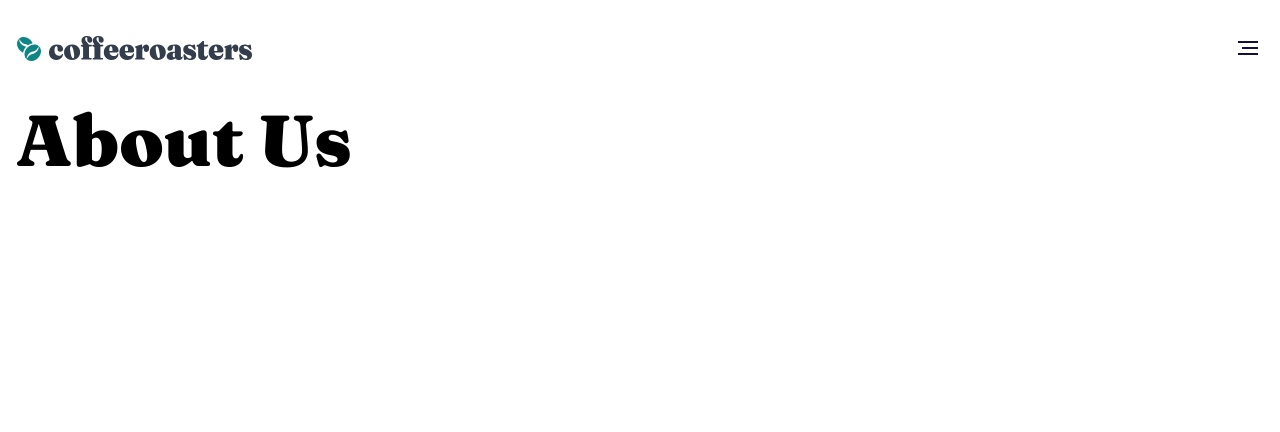
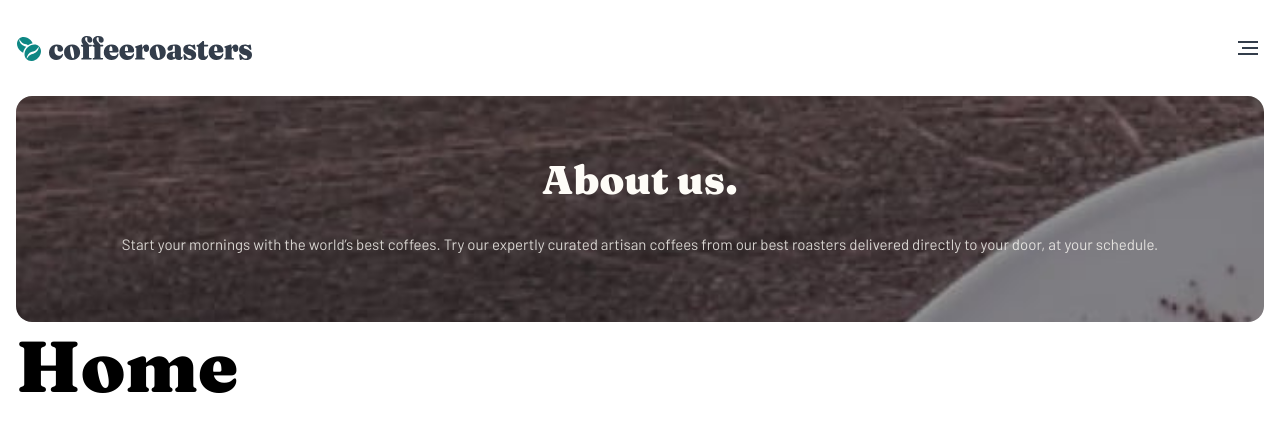
Before and after one commit to DrKlonk/fem-coffee, a Vue app: page /about in a window 1280 px wide. Shown: the top 432 px of the page. Built offline with nearby package versions, Linux system fonts and the light colour scheme.

Commit message:
Flexible background hero image

```diff
--- a/src/components/menu/MenuButton.vue
+++ b/src/components/menu/MenuButton.vue
@@ -29,7 +29,7 @@ export default {
 }
 </script>
 
-<style scoped>
+<style lang="scss" scoped>
 .burger-button {
   position: relative;
   background-color: transparent;
@@ -40,7 +40,7 @@ export default {
   cursor: pointer;
 }
 .burger-bar {
-  background-color: #130f40;
+  background-color: $color-dark-grey-blue;
   position: absolute;
   top: 50%;
   right: 6px;
@@ -80,7 +80,7 @@ export default {
 }
 
 #burger.active .burger-bar {
-  background-color: #ccc;
+  background-color: $color-dark-grey-blue;
 }
 
 #burger.active .burger-bar--1 {
--- a/src/components/menu/Sidebar.vue
+++ b/src/components/menu/Sidebar.vue
@@ -3,17 +3,26 @@
     <transition name="slide">
       <div v-if="isPanelOpen" class="sidebar-panel">
         <ul class="sidebar-panel-nav">
-          <li class="sidebar-panel-nav__item">
+          <li
+            class="sidebar-panel-nav__item"
+            @click.prevent="closeSidebarPanel"
+          >
             <router-link class="router-link" :to="{ name: 'Home' }"
               >Home</router-link
             >
           </li>
-          <li class="sidebar-panel-nav__item">
+          <li
+            class="sidebar-panel-nav__item"
+            @click.prevent="closeSidebarPanel"
+          >
             <router-link class="router-link" :to="{ name: 'About' }"
               >About us</router-link
             >
           </li>
-          <li class="sidebar-panel-nav__item">
+          <li
+            class="sidebar-panel-nav__item"
+            @click.prevent="closeSidebarPanel"
+          >
             <router-link class="router-link" :to="{ name: 'CreatePlan' }"
               >Create your plan</router-link
             >
--- a/src/components/ui/HeroImage.vue
+++ b/src/components/ui/HeroImage.vue
@@ -1,5 +1,5 @@
 <template>
-  <div class="hero-image">
+  <div class="hero-image" :class="imgClass">
     <h1 class="hero-image__heading"><slot name="heading"></slot></h1>
     <p class="hero-image__paragraph"><slot name="text"></slot></p>
   </div>
@@ -7,25 +7,23 @@
 <script>
 export default {
   props: {
-    img: String,
+    imgClass: String,
   },
-  methods: {
-    backgroundImage() {
-      //   return {
-      //     "background-image": "",
-      //   };
-      return {
-        "background-image": "url(" + require(`@/assets/${this.img}`) + ")",
-      };
-    },
-  },
-};
+}
 </script>
 <style lang="scss" scoped>
+.home {
+  background-image: url("~@/assets/home/mobile/image-hero-coffeepress.jpg");
+}
+.about {
+  background-image: url("~@/assets/about/mobile/image-hero-whitecup.jpg");
+}
+.create-plan {
+  background-image: url("~@/assets/plan/mobile/image-hero-blackcup.jpg");
+}
 .hero-image {
   border-radius: 1rem;
   padding: 4rem 1.5rem;
-  background-image: url("~@/assets/home/mobile/image-hero-coffeepress.jpg");
   background-size: cover;
   color: $color-light-cream;
   text-align: center;
--- a/src/pages/AboutUs.vue
+++ b/src/pages/AboutUs.vue
@@ -1,11 +1,23 @@
 <template>
-  <h1>About Us</h1>
+  <HeroImage img-class="about">
+    <template v-slot:heading>About us.</template>
+    <template v-slot:text
+      >Start your mornings with the world’s best coffees. Try our expertly
+      curated artisan coffees from our best roasters delivered directly to your
+      door, at your schedule.</template
+    >
+  </HeroImage>
+  <h1>Home</h1>
 </template>
 
 <script>
+import HeroImage from "@/components/ui/HeroImage.vue"
 export default {
   name: "About us",
-};
+  components: {
+    HeroImage,
+  },
+}
 </script>
 
 <style lang="scss"></style>
--- a/src/pages/CreatePlan.vue
+++ b/src/pages/CreatePlan.vue
@@ -1,9 +1,18 @@
 <template>
-  <h1>Create Your Plan</h1>
+  <HeroImage img-class="create-plan">
+    <template v-slot:heading>create plan.</template>
+    <template v-slot:text
+      >Start your mornings with the world’s best coffees. Try our expertly
+      curated artisan coffees from our best roasters delivered directly to your
+      door, at your schedule.</template
+    >
+  </HeroImage>
 </template>
 
 <script>
+import HeroImage from "@/components/ui/HeroImage.vue"
 export default {
+  components: { HeroImage },
   name: "CreatePlan",
-};
+}
 </script>
--- a/src/pages/Home.vue
+++ b/src/pages/Home.vue
@@ -1,5 +1,5 @@
 <template>
-  <HeroImage img="home/desktop/image-piccollo.png">
+  <HeroImage img-class="home">
     <template v-slot:heading>Great coffee made simple.</template>
     <template v-slot:text
       >Start your mornings with the world’s best coffees. Try our expertly
@@ -11,13 +11,13 @@
 </template>
 
 <script>
-import HeroImage from "@/components/ui/HeroImage";
+import HeroImage from "@/components/ui/HeroImage"
 export default {
   name: "Home",
   components: {
     HeroImage,
   },
-};
+}
 </script>
 
 <style></style>
--- a/src/router/index.js
+++ b/src/router/index.js
@@ -1,5 +1,5 @@
 import { createRouter, createWebHistory } from "vue-router"
-import { mutations } from "@/store/store"
+// import { mutations } from "@/store/store"
 
 import Home from "@/pages/Home.vue"
 import AboutUs from "@/pages/AboutUs.vue"
@@ -17,7 +17,7 @@ const router = createRouter({
 })
 
 router.beforeEach(() => {
-  mutations.closeNav()
+  // mutations.closeNav()
 })
 
 export default router
```
Also changed, not shown: src/components/menu/Nav.vue (deleted, +0 -9 lines).
